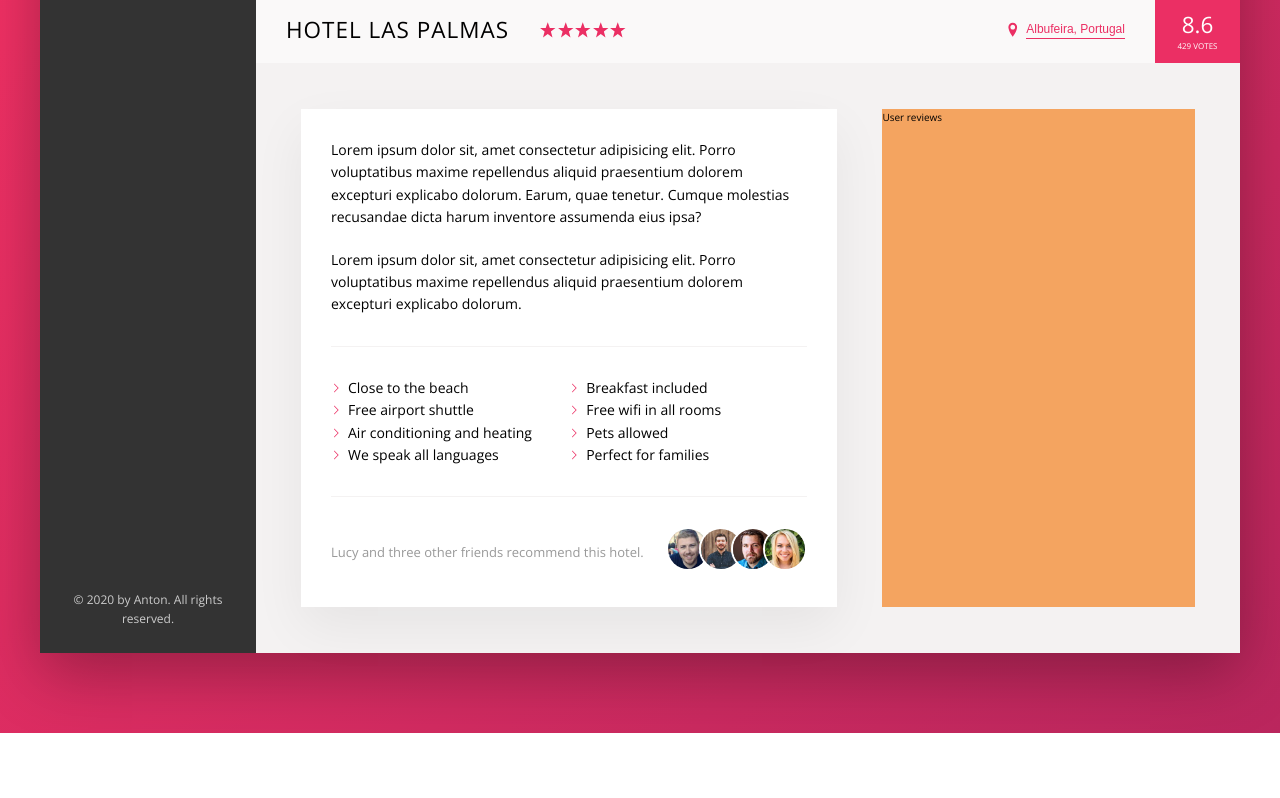
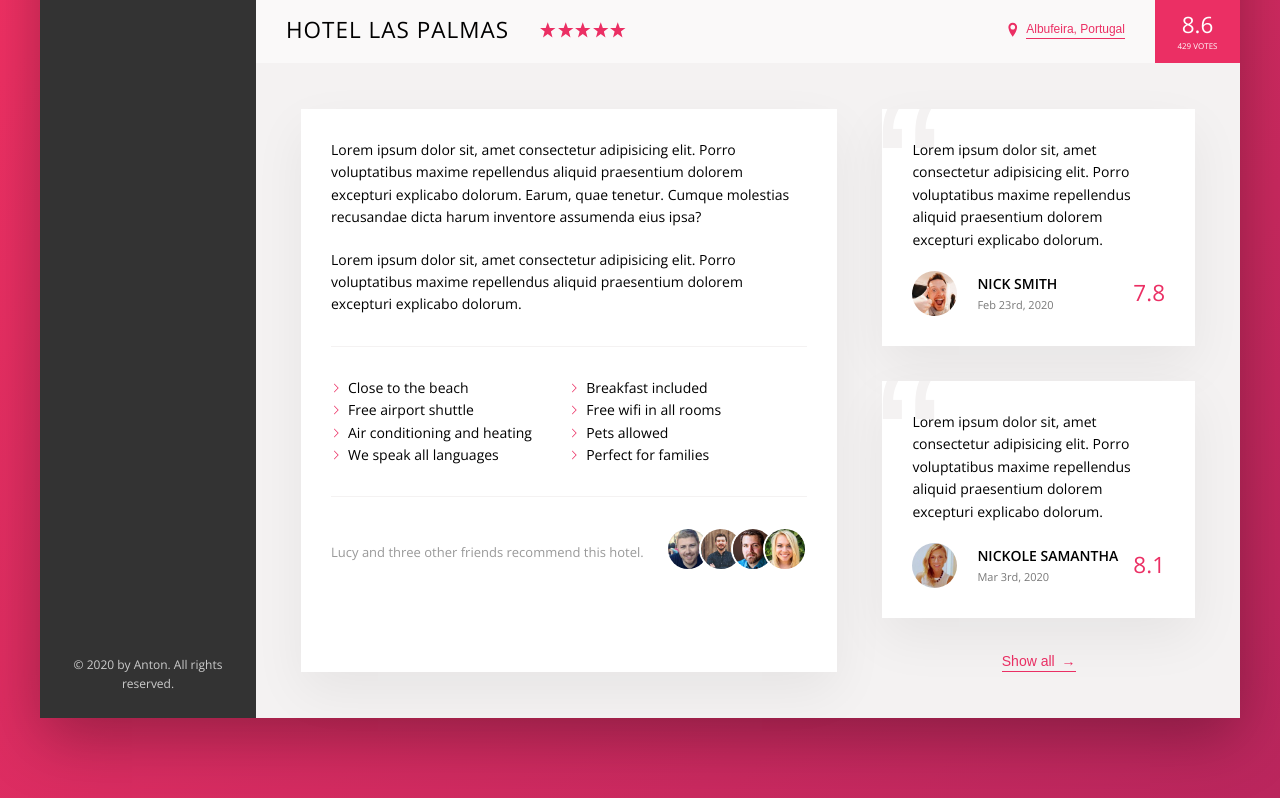
Before and after one commit to gonzoibox/booking-app, a website: page index.html in a window 1280 px wide. Shown: the part 538-1336 px from the top of the page. Before the commit the page ends 1271 px from the top, so only its background shows below. Drawn offline with nearby package versions, Linux system fonts and the light colour scheme.

Commit message:
Building the User Reviews Section

```diff
--- a/index.html
+++ b/index.html
@@ -169,7 +169,37 @@
               </div>
             </div>
             <div class="user-reviews">
-              User reviews
+              <figure class="review">
+                <blockquote class="review__text">
+                Lorem ipsum dolor sit, amet consectetur adipisicing elit.
+                Porro voluptatibus maxime repellendus aliquid praesentium dolorem excepturi explicabo dolorum.
+                </blockquote>
+                <figcaption class="review__user">
+                  <img src="img/user-1.jpg" alt="user 1" class="review__photo">
+                  <div class="review__user-box">
+                    <p class="review__user-name">Nick Smith</p>
+                    <p class="review__user-date">Feb 23rd, 2020</p>
+                  </div>
+                  <div class="review__rating">7.8</div>
+                </figcaption>
+              </figure>
+              <figure class="review">
+                <blockquote class="review__text">
+                Lorem ipsum dolor sit, amet consectetur adipisicing elit.
+                Porro voluptatibus maxime repellendus aliquid praesentium dolorem excepturi explicabo dolorum.
+                </blockquote>
+                <figcaption class="review__user">
+                  <img src="img/user-2.jpg" alt="user 2" class="review__photo">
+                  <div class="review__user-box">
+                    <p class="review__user-name">Nickole Samantha</p>
+                    <p class="review__user-date">Mar 3rd, 2020</p>
+                  </div>
+                  <div class="review__rating">8.1</div>
+                </figcaption>
+              </figure>
+              <button class="btn-inline">
+                Show all <span>&rarr;</span>
+              </button>
             </div>
           </div>
         </main>
--- a/sass/_components.scss
+++ b/sass/_components.scss
@@ -263,8 +263,17 @@
     cursor: pointer;
     transition: all .2sec;
 
+    & span {
+        margin-left: 3px;
+        transition: margin-left .2s;
+    }
+
     &:hover {
         color: var(--color-grey-dark-1);
+
+        span {
+            margin-left: 8px;
+        }
     }
 
     &:focus {
@@ -327,6 +336,7 @@
         mask-size: cover;
     }
 }
+
 //Recommend
 .recommend {
     font-size: 1.3rem;
@@ -351,3 +361,62 @@
         }
     }
 }
+
+//Reviews
+.review {
+    background-color: #fff;
+    box-shadow: var(--shadow-light);
+    padding: 3rem;
+    margin-bottom:  3.5rem;
+    overflow: hidden;
+    position: relative;
+
+    &__text {
+        margin-bottom: 2rem;
+        position: relative;
+        z-index: 10;
+    }
+
+    &__user {
+        display: flex;
+        align-items: center;
+    }
+
+    &__photo {
+        width: 4.5rem;
+        height: 4.5rem;
+        border-radius: 50%;
+    }
+
+    &__user-box {
+        margin-right: auto;
+        margin-left: 2rem;
+    }
+
+    &__user-name {
+        text-transform: uppercase;
+        font-weight: 600;
+    }
+
+    &__user-date {
+        font-size: 1.1rem;
+        color: var(--color-grey-dark-2);
+    }
+
+    &__rating {
+        color: var(--color-primary);
+        font-size: 2.25rem;
+        font-weight: 300;
+    }
+
+    &::before {
+        content: "\201C";
+        font-family: sans-serif;
+        font-size: 20rem;
+        color: var(--color-grey-light-2);
+        position: absolute;
+        top: -9.75rem;
+        left: -.7rem;
+        z-index: 1;
+    }
+}
--- a/sass/_layout.scss
+++ b/sass/_layout.scss
@@ -33,6 +33,7 @@
 }
 
 .detail {
+  font-size: 1.4rem;
   display: flex;
   padding: 4.5rem;
   background-color: var(--color-grey-light-2);
@@ -40,7 +41,6 @@
 }
 
 .description {
-  font-size: 1.4rem;
   background-color: #fff;
   box-shadow: var(--shadow-light);
   padding: 3rem;
@@ -49,6 +49,8 @@
 }
 
 .user-reviews {
-  background-color: sandybrown;
   flex: 1;
+  display: flex;
+  flex-direction: column;
+  align-items: center;
 }
```
Also changed, not shown: css/style.css.
